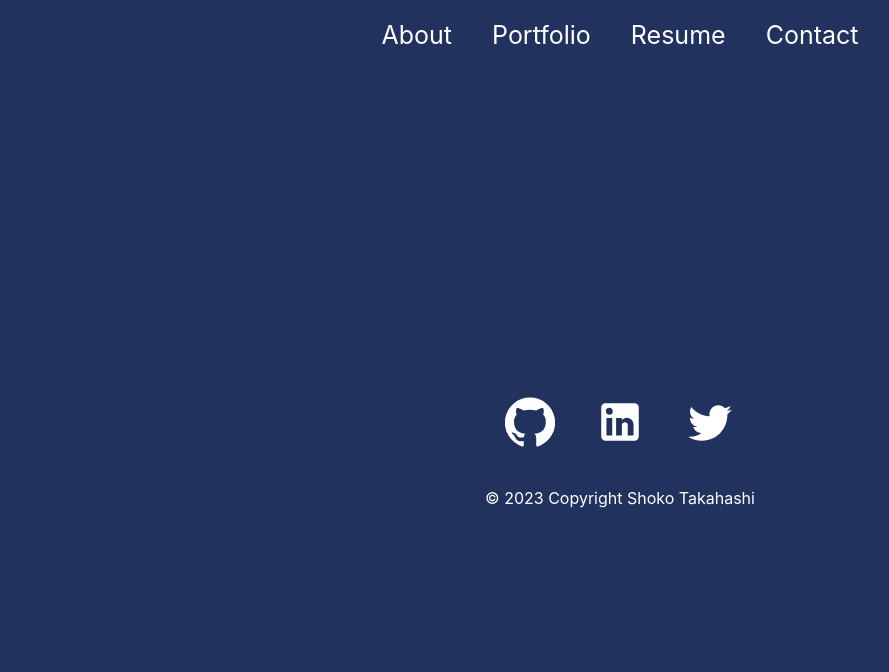
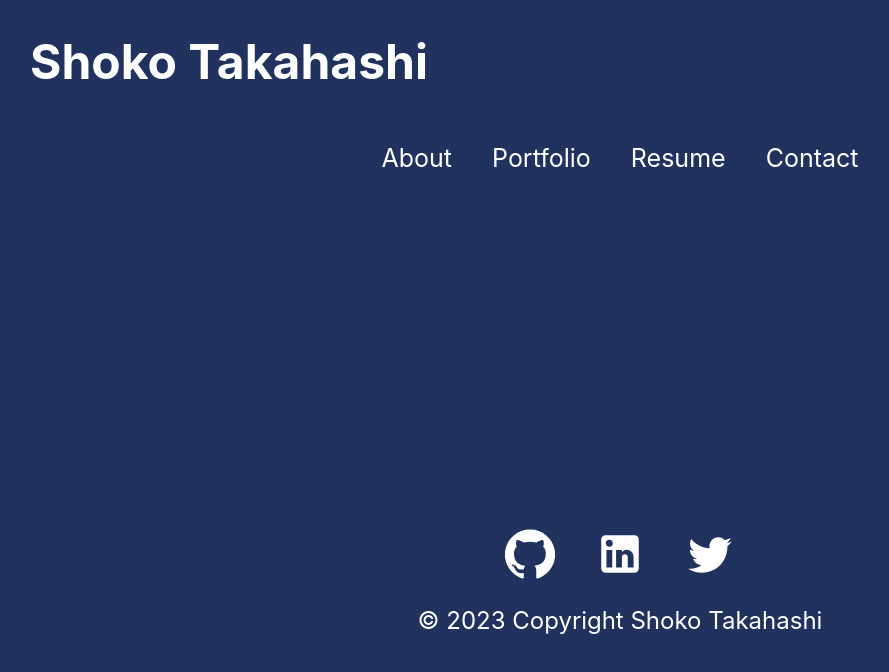
Before and after one commit to Shok1to/react-portfolio, a React (Create React App) app: page /About in a window 1280 px wide. Shown: the top 672 px of the page, without its empty margins (20-909 px from the left). Built offline with nearby package versions, Linux system fonts and the light colour scheme.

Commit message:
fixed contact page

```diff
--- a/src/App.js
+++ b/src/App.js
@@ -5,6 +5,7 @@ import Portfolio from "./pages/Portfolio";
 import Resume from "./pages/Resume";
 import Contact from "./pages/Contact";
 import Navbar from "./components/Navbar";
+import Header from "./components/Header";
 import Footer from "./components/Footer";
 
 
@@ -12,6 +13,7 @@ function App() {
   return (
     <div className="App">
       <Router>
+        <Header />
         <Navbar />
         <Routes>
           <Route path="/react-portfolio" element={<About />} />
--- /dev/null
+++ b/src/components/Header.js
@@ -0,0 +1,11 @@
+import React from "react";
+import '../styles/Header.css';
+function Header() {
+    return(
+        <div className="header">
+            <h1>Shoko Takahashi</h1>
+        </div>
+    )
+}
+
+export default Header;
--- a/src/pages/Contact.js
+++ b/src/pages/Contact.js
@@ -63,11 +63,13 @@ export default function Contact() {
 
 
     // Alert the user their first and last name, clear the inputs
-    alert(`Hello`);
+
     setName('');
     setEmail('');
     setMessage('');
     setErrAlert('');
+
+    alert(`Thank you for sending your message.`);
   };
 
 
@@ -121,6 +123,12 @@ export default function Contact() {
 
 
         ></textarea>
+
+           {errAlert && (
+            <div>
+              <p className="error-msg">{errAlert}</p>
+            </div>
+          )}
           {/* {/* <textarea rows="4" id="message" name="message" required /> */}
         </div>
         <button type="submit" onClick={handleFormSubmit}>submit</button>
--- a/src/styles/About.css
+++ b/src/styles/About.css
@@ -28,14 +28,14 @@
 
   .about h2 {
     font-family: "Segoe UI", Tahoma, Geneva, Verdana, sans-serif;
-    font-size: 80px;
+    font-size: 50px;
     color: #B3D8E6;
     height: 50px;
   }
 
   .about .prompt {
     width: 60%;
-    font-size: 30px;
+    font-size: 25px;
   }
   .prompt svg {
     font-size: 60px;
@@ -46,7 +46,7 @@
   .profile {
     max-width: 400px;
     padding: 20px;
-    max-height: 100%;
+    max-height: 80%;
   }
 
   .profile-container {
@@ -54,23 +54,6 @@
     align-items: center;
   }
 
-  .skills {
-    font-size: 35px;
-    width: 100%;
-    display: flex;
-    justify-content: center;
-    flex-direction: column;
-    align-items: center;
-  }
-
-  .skills h1 {
-    color: #3e497a;
-  }
-
-  .skills .list {
-    list-style: none;
-    width: 60%;
-  }
 
   .list span {
     font-size: 20px;
@@ -87,14 +70,10 @@
       width: 80%;
     }
 
-    .skills {
-      text-align: center;
-    }
+
     .list {
       padding: 0;
     }
 
-    .skills h2 {
-      font-size: 30px;
-    }
+
   }
--- a/src/styles/Contact.css
+++ b/src/styles/Contact.css
@@ -6,8 +6,11 @@
 
 .form-field {
   width: 100%;
+  font-size: 1.3rem;
+  text-align: left;
+}
 
-}
+
 textarea {
   width: 100%;
   height: 150px;
@@ -38,4 +41,10 @@ button {
   border: solid 1px #45B1E8;
   border-radius: 5px;
   color: white;
+  font-size: 1.2rem;
 }
+
+p {
+  margin: 2px;
+  font-size: 1.5rem;
+}
--- /dev/null
+++ b/src/styles/Header.css
@@ -0,0 +1,5 @@
+.header {
+    text-align: left;
+    margin-left: 50px;
+    font-size: 1.5rem;
+}
--- a/src/styles/Navbar.css
+++ b/src/styles/Navbar.css
@@ -13,6 +13,7 @@
   justify-content: center;
   color: white;
 }
+
 
 .navbar a {
   color: white;
```
